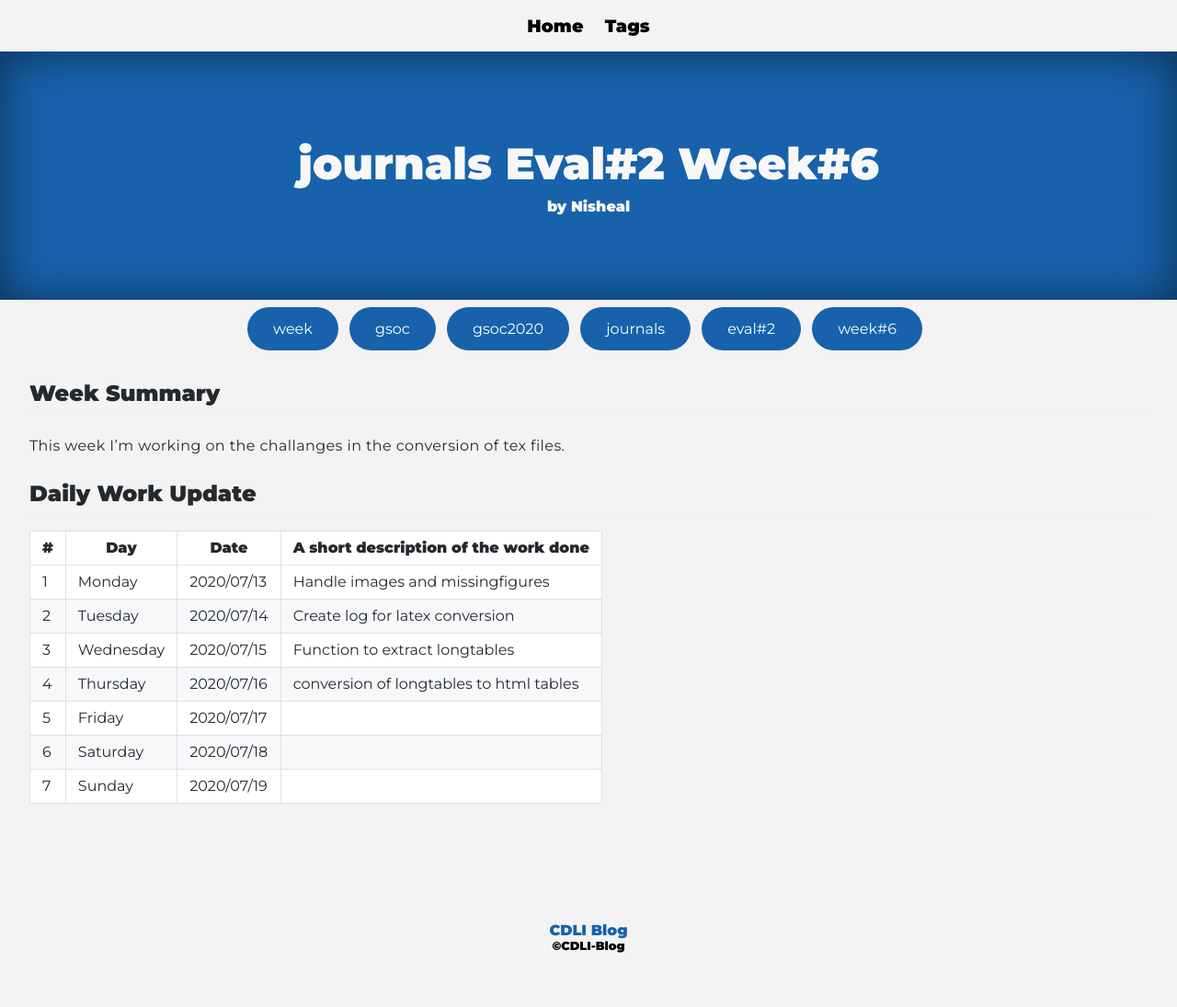
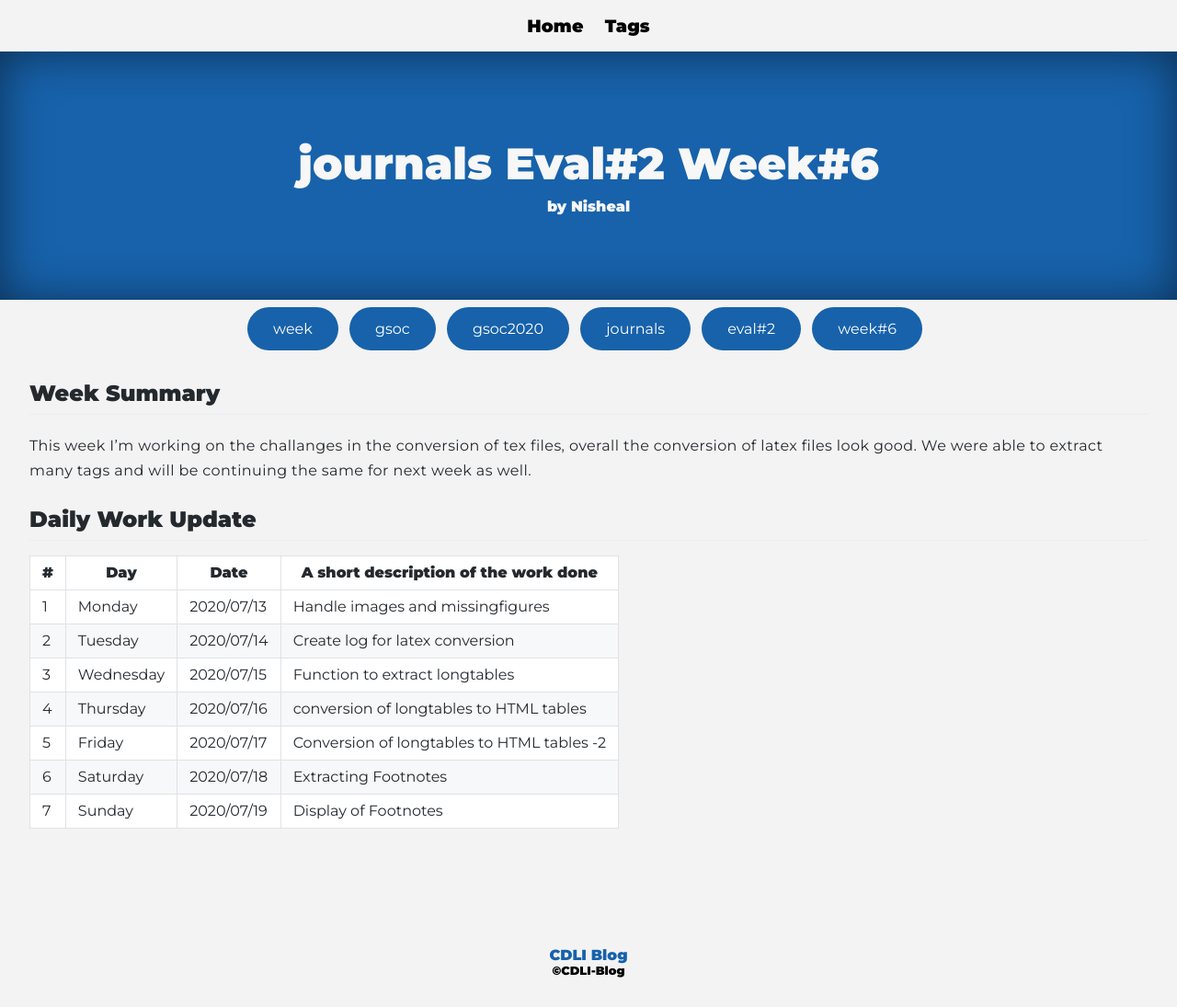
Before and after one commit to cdli-gh/blog, a Jekyll site: the page built from _blog/gsoc20/journals/posts/07_week6.md, in a window 1280 px wide. Shown: the whole page at 92% size. Built offline with Jekyll 4.4.1, drawn with Linux system fonts in a browser that asks for light colours; Markdown is read by kramdown in place of the engine named in the settings; before the commit the page ends 1068 px from its top, so only the background shows below that.

Commit message:
Update 07_week6.md

```diff
--- a/_blog/gsoc20/journals/posts/07_week6.md
+++ b/_blog/gsoc20/journals/posts/07_week6.md
@@ -7,7 +7,8 @@ tags: ["week","gsoc","gsoc2020","journals","eval#2","week#6"]
 
 ## Week Summary
 
-This week I'm working on the challanges in the conversion of tex files.
+This week I'm working on the challanges in the conversion of tex files, overall the conversion of latex files look good.
+We were able to extract many tags and will be continuing the same for next week as well.
 
 
 ## Daily Work Update
@@ -17,7 +18,7 @@ This week I'm working on the challanges in the conversion of tex files.
 |1   	| Monday 	|   2020/07/13	|  Handle images and missingfigures 	|
 |2   	| Tuesday  	|   2020/07/14	|  Create log for latex conversion 	|
 |3   	| Wednesday  	|  2020/07/15 	|  Function to extract longtables 	|
-|4   	| Thursday  	|   2020/07/16	|   conversion of longtables to html tables	|
-|5   	| Friday  	|   2020/07/17	|   	|
-|6   	| Saturday  	|   2020/07/18	|   	|
-|7   	| Sunday  	|   2020/07/19	|   	|
+|4   	| Thursday  	|   2020/07/16	|   conversion of longtables to HTML tables	|
+|5   	| Friday  	|   2020/07/17	| Conversion of longtables to HTML tables -2  	|
+|6   	| Saturday  	|   2020/07/18	|  Extracting Footnotes 	|
+|7   	| Sunday  	|   2020/07/19	|  Display of Footnotes 	|
```
